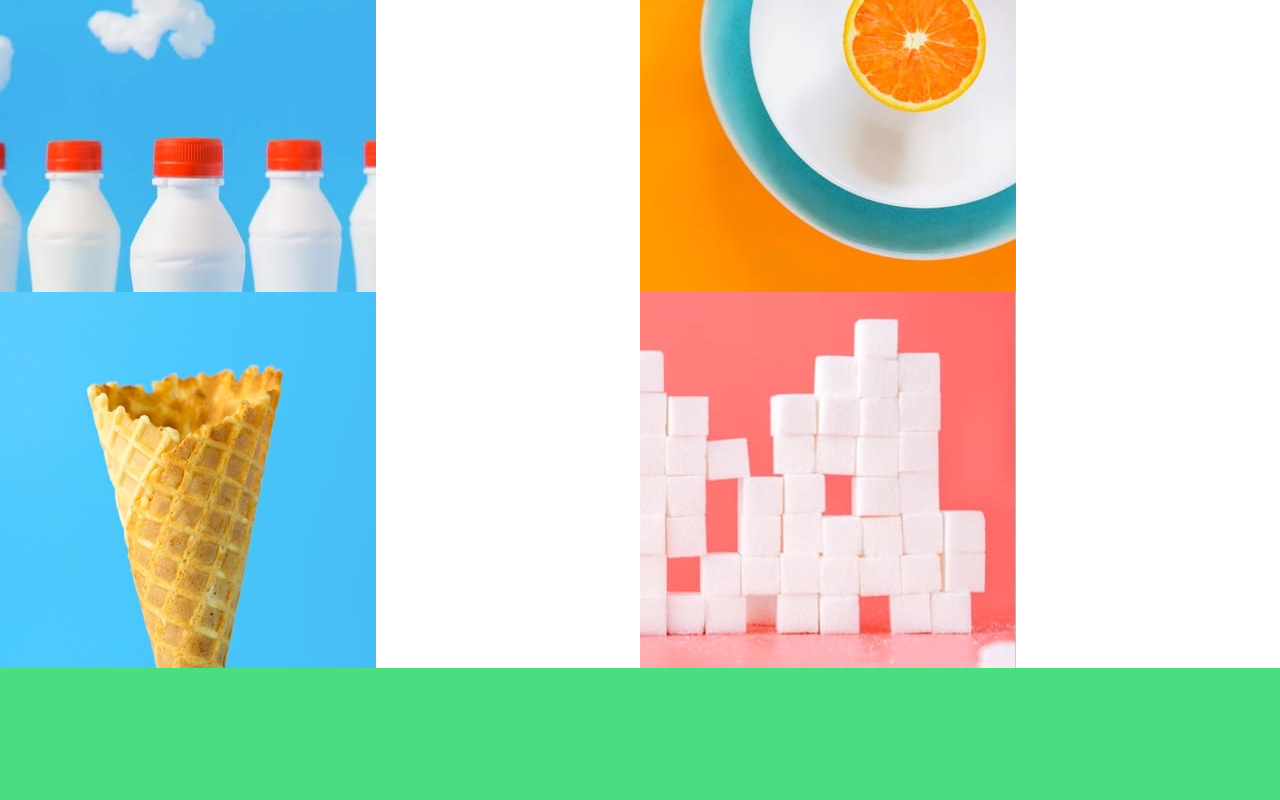
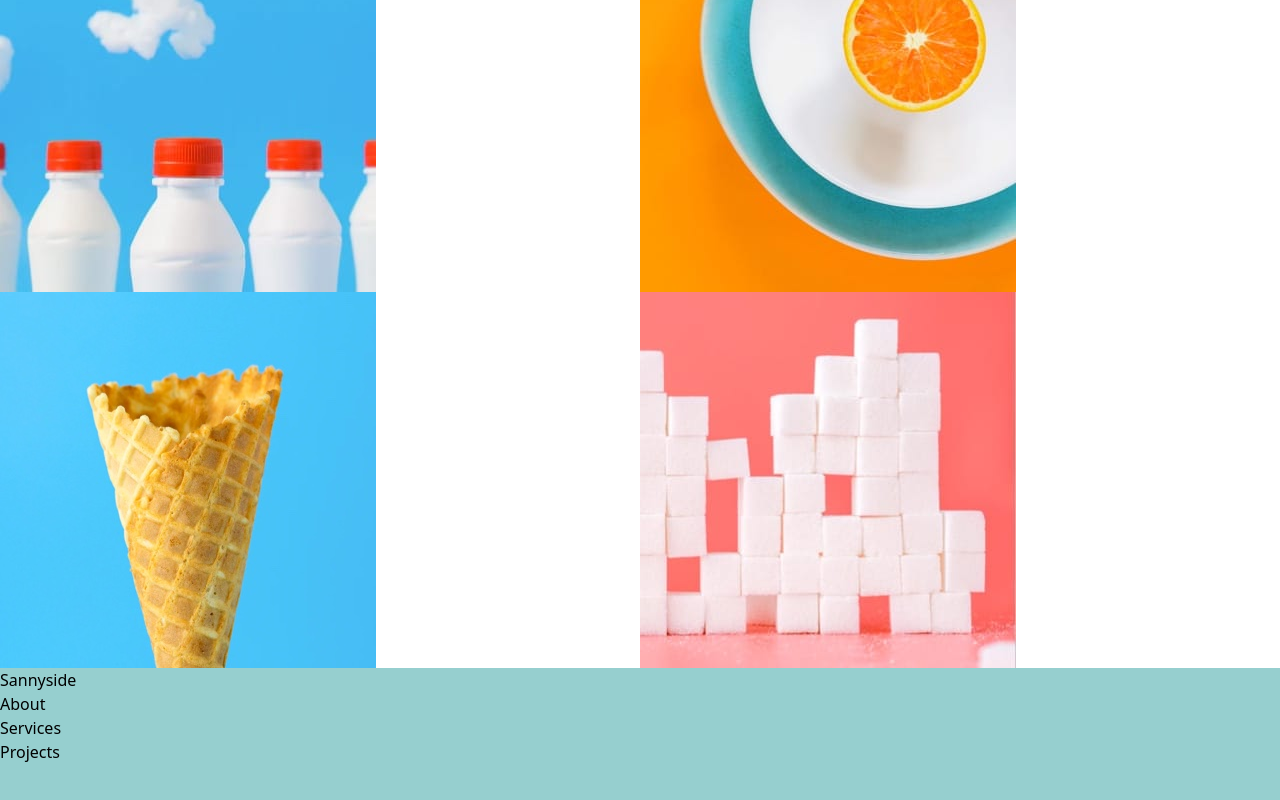
Before and after one commit to Carolthe/landing-page, a React (Vite) app: page / in a window 1280 px wide. Shown: the part 7616-8416 px from the top of the page. Built offline with nearby package versions, Linux system fonts and the light colour scheme.

Commit message:
landing-page

```diff
--- a/src/components/Foteer.jsx
+++ b/src/components/Foteer.jsx
@@ -1,7 +1,10 @@
 export default function Foteer (){
     return(
-        <div className="h-80 w-full bg-green-400">
-
+        <div className="h-80 w-full bg-greenclaro">
+            <p>Sannyside</p>
+            <p>About</p>
+            <p>Services</p>
+            <p>Projects</p>
         </div>
     )
 }
--- a/tailwind.config.js
+++ b/tailwind.config.js
@@ -6,10 +6,13 @@ export default {
   ],
   theme: {
     extend: {
-        backgroundImage: {
-      'hero-pattern': "url('/img/Fundo.png')",
+      colors: {
+        'green': '#458c7e',
+        'greenclaro': '#96cfcf'
     }
     },
   },
-  plugins: [],
+  plugins: [
+
+  ],
 }
```
